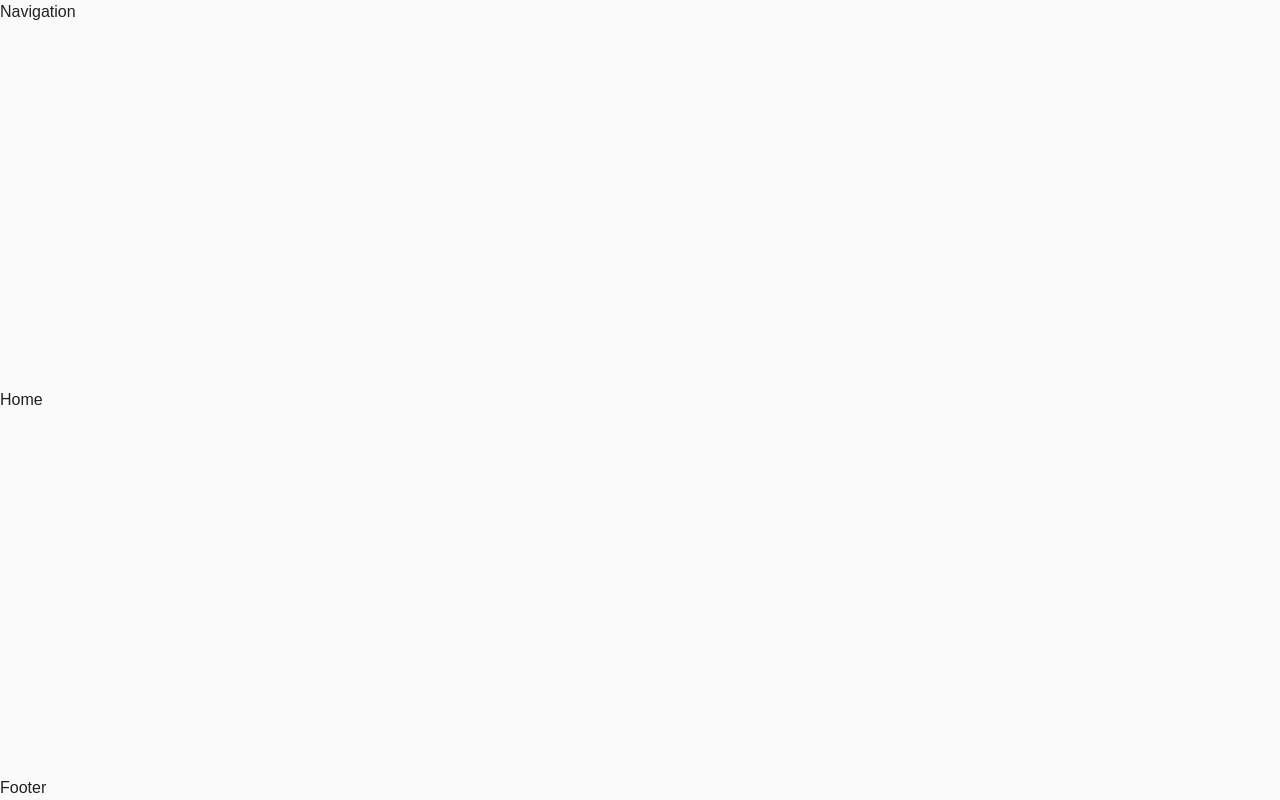
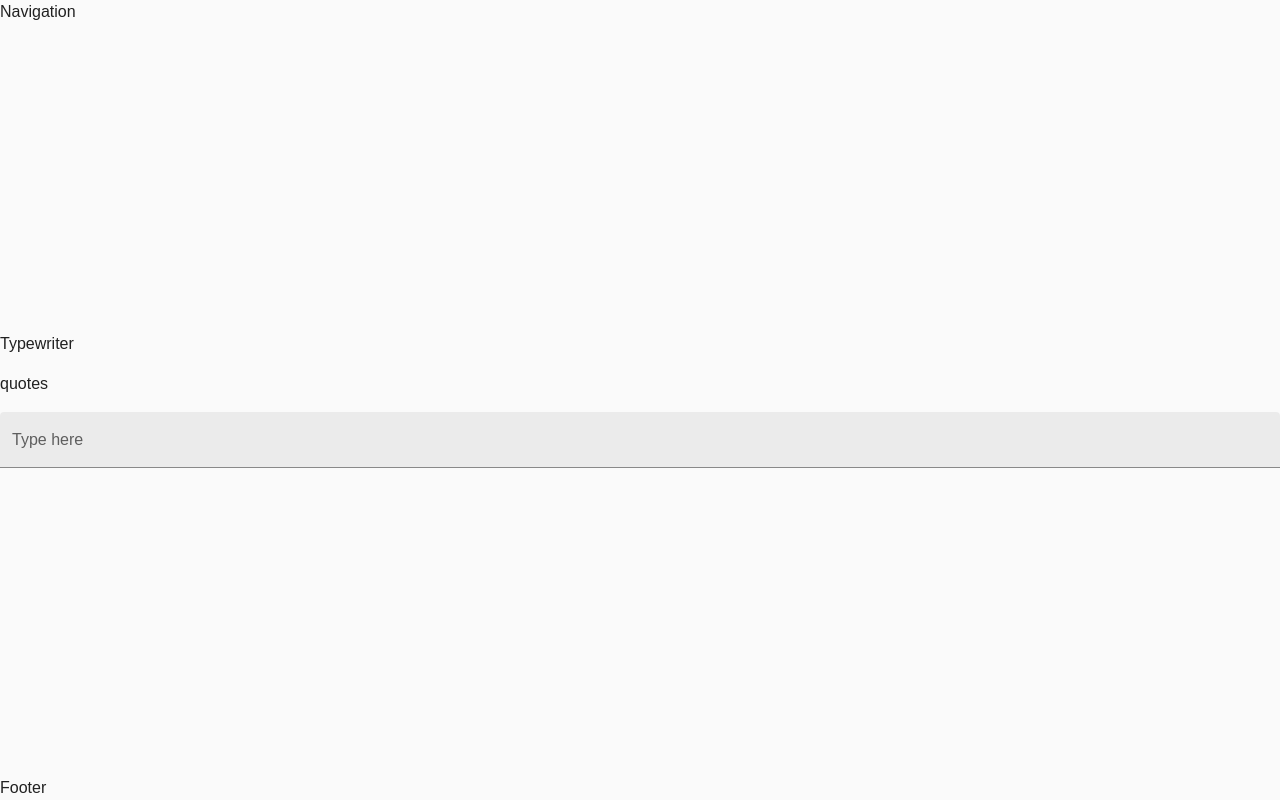
Before and after one commit to ArtemIvanko/Typewriter, a React (Create React App) app: page /home in a window 1280 px wide. Built offline with nearby package versions, Linux system fonts and the light colour scheme; a web font is replaced by a local one.

Commit message:
Created and used Typewriter component

```diff
--- a/src/pages/Router.tsx
+++ b/src/pages/Router.tsx
@@ -1,13 +1,13 @@
 import { BrowserRouter,  Navigate, Route, Routes } from "react-router-dom";
 import { Navigation } from "@shared/Navigation";
-import { Home } from "./Home";
+import { Typewriter } from "./Typewriter";
 
 export const Router = () => (
   <BrowserRouter>
     <Routes>
       <Route path="/" element={<Navigation />}>
         <Route index element={<Navigate to="home" />} />
-        <Route path="home" element={<Home />} />
+        <Route path="home" element={<Typewriter />} />
         <Route path="*" element={<div>Not Found</div>} />
       </Route>
     </Routes>
--- /dev/null
+++ b/src/pages/Typewriter/Typewriter.tsx
@@ -0,0 +1,11 @@
+import { TextField } from "@mui/material";
+
+export const Typewriter = () => {
+  return (
+    <div>
+      Typewriter
+      <p>quotes</p>
+      <TextField label="Type here" multiline fullWidth maxRows={8} variant="filled" />
+    </div>
+  );
+};
--- /dev/null
+++ b/src/pages/Typewriter/index.ts
@@ -0,0 +1 @@
+export * from './Typewriter';
```
